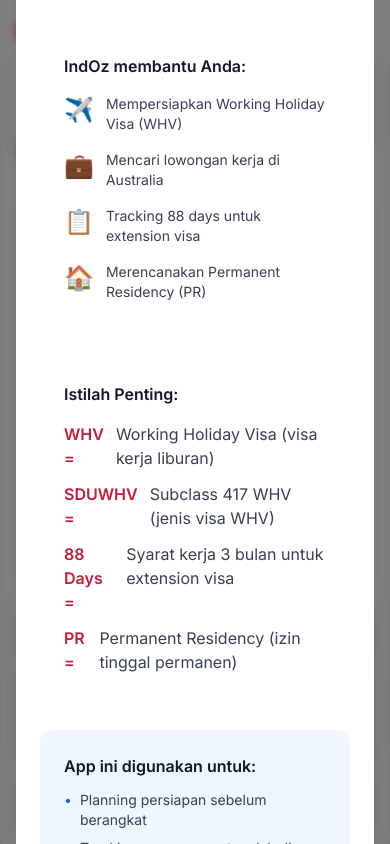
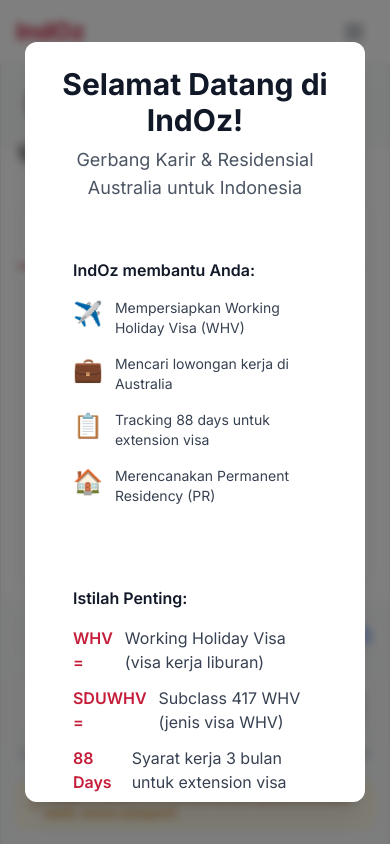
Before and after one commit to NurAlif/indoz, a React (Vite) app: page /chat in a window 390 px wide. Built offline with nearby package versions, Linux system fonts and the light colour scheme; grey boxes are pictures that could not be loaded.

Commit message:
fix: improve mobile responsiveness for modals and guides tabs
Co-authored-by: NurAlif <21985252+NurAlif@users.noreply.github.com>

```diff
--- a/src/components/common/Modal.jsx
+++ b/src/components/common/Modal.jsx
@@ -46,10 +46,11 @@ const Modal = ({
     >
       <div
         className={cn(
-          "bg-white rounded-xl shadow-xl w-full",
+          "bg-white rounded-xl shadow-xl w-[95%] sm:w-full max-h-[90vh] overflow-y-auto",
           sizes[size],
           className
         )}
+        onClick={(e) => e.stopPropagation()}
       >
         {(title || showCloseButton) && (
           <div className="flex items-center justify-between p-6 border-b border-gray-200">
--- a/src/components/guides/GuideTabs.jsx
+++ b/src/components/guides/GuideTabs.jsx
@@ -12,7 +12,7 @@ const icons = {
 
 const GuideTabs = ({ activeTab, onTabChange }) => {
   return (
-    <div className="sticky top-0 z-40 bg-white/80 backdrop-blur-md border border-gray-200/50 rounded-xl overflow-hidden overflow-x-auto shadow-md supports-[backdrop-filter]:bg-white/60">
+    <div className="sticky top-16 z-30 bg-white/80 backdrop-blur-md border border-gray-200/50 rounded-xl overflow-hidden overflow-x-auto shadow-md supports-[backdrop-filter]:bg-white/60">
       <div className="flex border-b border-gray-200 min-w-max">
         {GUIDE_TABS.map((tab) => {
           const Icon = icons[tab.icon];
```
